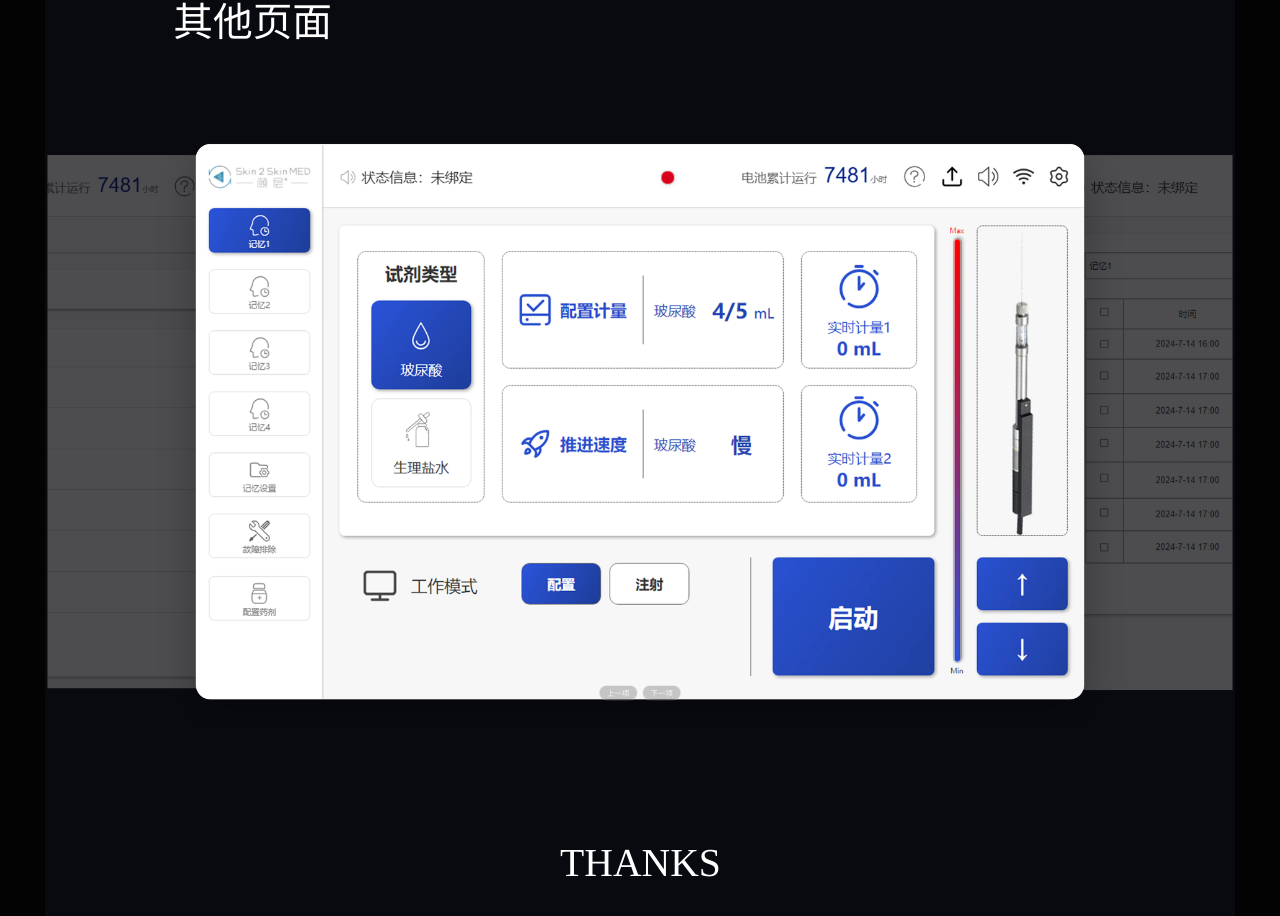
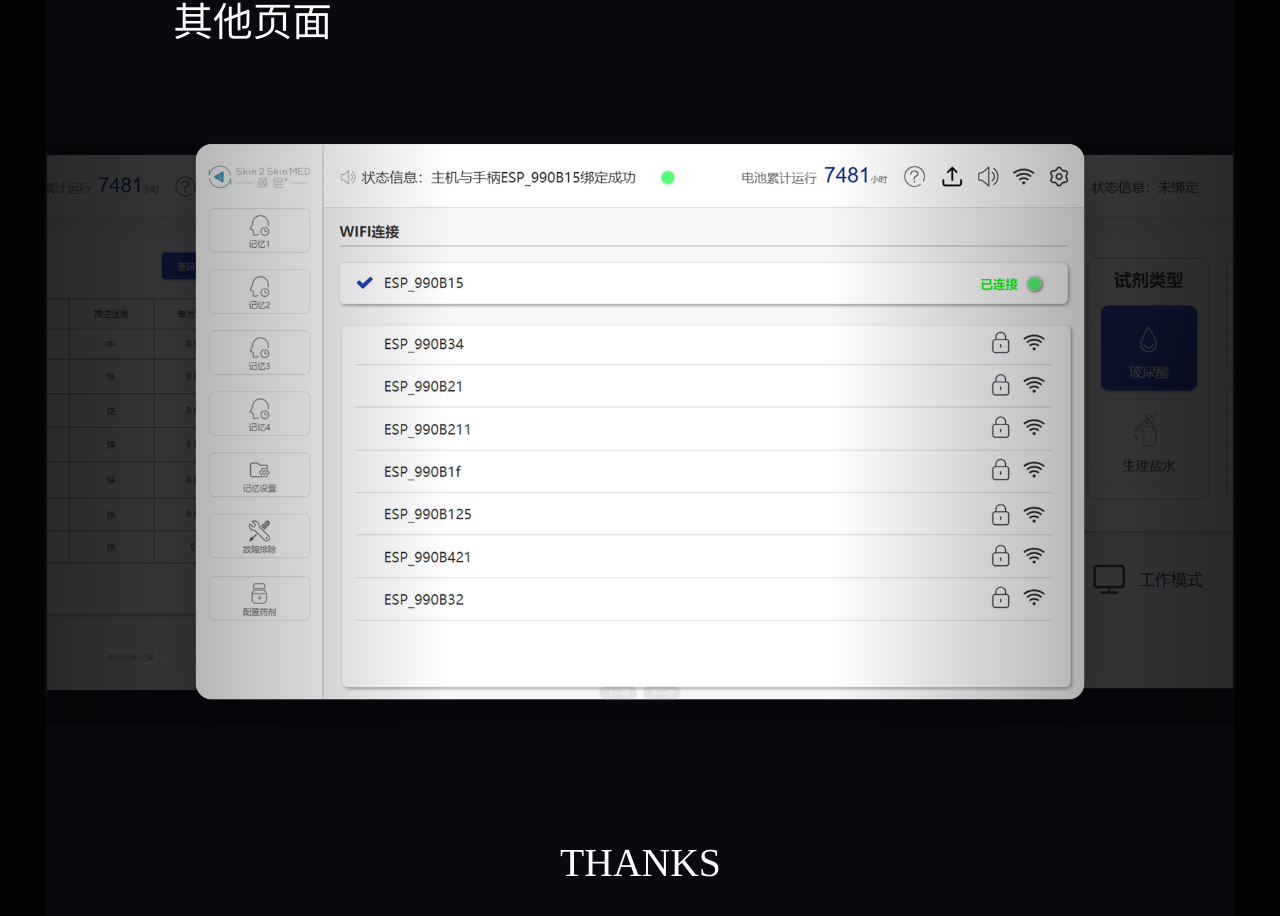
Before and after one commit to 774781593/fanjiannan-portfolio, a Next.js app: page /projects/app-design in a window 1280 px wide. Shown: the part 5891-6807 px from the top of the page. Built offline with nearby package versions, Linux system fonts and the light colour scheme; a web font is replaced by a local one.

Commit message:
Autoplay app page carousel

```diff
--- a/src/components/CarouselSwiper.tsx
+++ b/src/components/CarouselSwiper.tsx
@@ -24,19 +24,49 @@ const dragThreshold = 90;
 const dragVelocity = 500;
 const sideOffset = 1160;
 const slideTop = 0;
+const autoplayMs = 3200;
 
 export function CarouselSwiper({ slides, width, height, className }: CarouselSwiperProps) {
   const [activeIndex, setActiveIndex] = useState(0);
   const [isTransitioning, setIsTransitioning] = useState(false);
+  const [isPaused, setIsPaused] = useState(false);
   const timerRef = useRef<number | null>(null);
+  const autoplayRef = useRef<number | null>(null);
 
   useEffect(() => {
     return () => {
       if (timerRef.current) {
         window.clearTimeout(timerRef.current);
       }
+      if (autoplayRef.current) {
+        window.clearInterval(autoplayRef.current);
+      }
     };
   }, []);
+
+  useEffect(() => {
+    if (slides.length < 2 || isPaused) return;
+
+    autoplayRef.current = window.setInterval(() => {
+      setActiveIndex((current) => (current + 1) % slides.length);
+      setIsTransitioning(true);
+
+      if (timerRef.current) {
+        window.clearTimeout(timerRef.current);
+      }
+
+      timerRef.current = window.setTimeout(() => {
+        setIsTransitioning(false);
+      }, transitionMs);
+    }, autoplayMs);
+
+    return () => {
+      if (autoplayRef.current) {
+        window.clearInterval(autoplayRef.current);
+        autoplayRef.current = null;
+      }
+    };
+  }, [isPaused, slides.length]);
 
   const startTransition = (nextIndex: number) => {
     if (slides.length < 2 || isTransitioning) return;
@@ -57,6 +87,8 @@ export function CarouselSwiper({ slides, width, height, className }: CarouselSwi
   const goPrev = () => startTransition((activeIndex - 1 + slides.length) % slides.length);
 
   const handleDragEnd = (_: unknown, info: { offset: { x: number }; velocity: { x: number } }) => {
+    setIsPaused(false);
+
     if (info.offset.x <= -dragThreshold || info.velocity.x <= -dragVelocity) {
       goNext();
       return;
@@ -78,6 +110,8 @@ export function CarouselSwiper({ slides, width, height, className }: CarouselSwi
     <div
       className={`relative overflow-hidden ${className ?? ""}`}
       style={{ width, height }}
+      onPointerEnter={() => setIsPaused(true)}
+      onPointerLeave={() => setIsPaused(false)}
     >
       <motion.div
         aria-hidden="true"
@@ -98,6 +132,7 @@ export function CarouselSwiper({ slides, width, height, className }: CarouselSwi
         dragConstraints={{ left: 0, right: 0 }}
         dragElastic={0.12}
         dragMomentum={false}
+        onDragStart={() => setIsPaused(true)}
         onDragEnd={handleDragEnd}
       >
         {slides.map((slide, index) => {
```
